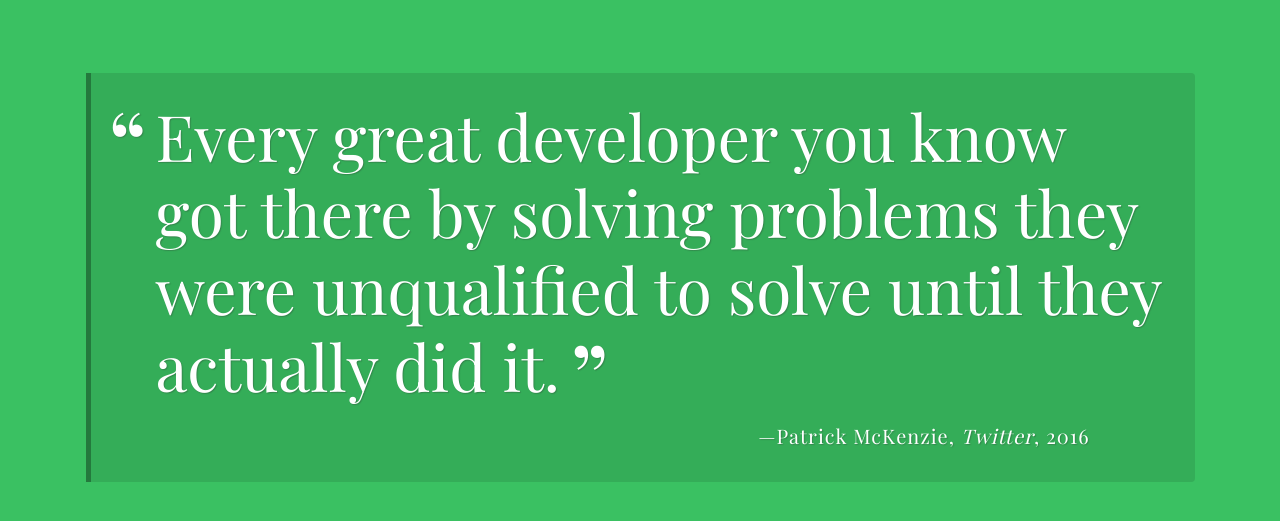
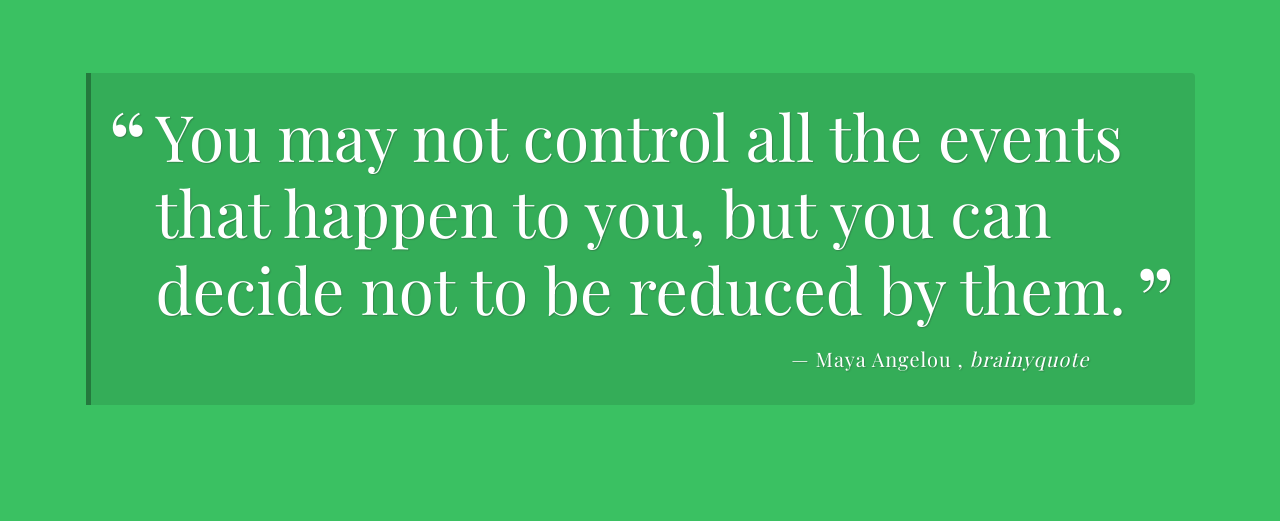
Before and after one commit to JazSanchez/TreehouseprojectOne, a plain HTML site: page index.html in a window 1280 px wide. Both pictures are taken after a click on the button "Show another quote". Shown: the part 147-668 px from the top of the page. Drawn offline with nearby package versions, Linux system fonts and the light colour scheme; a web font is replaced by a local one.

Commit message:
Created a code with two functions that generates different quotes randomly by a click of a button

```diff
--- a/js/script.js
+++ b/js/script.js
@@ -4,30 +4,96 @@ project 1 - A Random Quote Generator
 ******************************************/
 
 // For assistance:
-  // Check the "Project Resources" section of the project instructions
-  // Reach out in your Slack community - https://treehouse-fsjs-102.slack.com/app_redirect?channel=chit-chat
+// Check the "Project Resources" section of the project instructions
+// Reach out in your Slack community - https://treehouse-fsjs-102.slack.com/app_redirect?channel=chit-chat
 
 /***
- * `quotes` array
-***/
+ * 1. Created an array and assigned it to the variable quotes.
+ * 2. Added five objects to the array.
+ * 3. Each object contained two properties. The proprties added were "quote" and "source".
+ * 4. Added another property named "citation" to at least one of the objects within the array.
+ * 5. Added a second property named "year" to at least one of the objects within the array.
+ ***/
 
-
+const quotes = [
+  {
+    quote:
+      "If it's a good idea, go ahead and do it. It's much easier to apologize than it is to get permission.",
+    source: "Grace Hopper",
+    year: "July 1986",
+  },
+  {
+    quote:
+      "You may not control all the events that happen to you, but you can decide not to be reduced by them.",
+    source: "Maya Angelou",
+    citation: "brainyquote",
+  },
+  {
+    quote:
+      "I believe in being strong when everything seems to be going wrong. I believe that happy girls are the prettiest girls. I believe that tomorrow is another day and believe in miracles. ",
+    source: "Audery Hepburn",
+  },
+  {
+    quote:
+      "How wonderful it is that nobody need wait a single moment before starting to improve the world",
+    source: "Anne Frank",
+  },
+  {
+    quote:
+      " I raise up my voice -- not so that I can shout, but so that those without a voice can be heard...We cannot all succeed when half of us are held back.",
+    source: "Malala Yousafzai",
+  },
+];
 
 /***
  * `getRandomQuote` function
+ * 1. Created a function named "getRandomQuote"
+ * 2. Inside the function I created a variable named "ranNum" that used the functions Math.floor, Math.random and .length to generate a random number.
+ * 3. I created another variable named it "randomQuote" and stored the random quote generated through using the function stored in "ranNum" with the quotes array.
+ * 4. The function returned a random quote
+  /
+
 ***/
 
+function getRandomQuote() {
+  const ranNum = Math.floor(Math.random() * quotes.length);
+  const randomQuote = quotes[ranNum];
+  return randomQuote;
+}
 
+// 1. Create a function named printQuote()
 
-/***
- * `printQuote` function
-***/
+function printQuote() {
+  //2. Created a variable that calls out the getRandomQuote () within the printQuote() function
+  const getQuote = getRandomQuote();
+  // 3. Created a variable that initiates an HTML string.
+  // 4. Added a <p></p> element with the className "quote" and the quote property.
+  // 5. Added a second <p></p> elemnt eith the className "source" and source property. Leave the closing tag off for now.
+  // 6. Created an if statement that if the citation property exists it will concatenate a <span></span> element with the className "citation" and citation property to the HTML string.
+  // 7. Created an if statement that if the year property exists it will concatenate a <span></span> element with the className "year" and year property to the HTML string.
+  // 8. After the if statements, the closing </p> tag concatenates with the HTML string.
 
+  let html = `
+  <p class="quote" > ${getQuote.quote} </p>
+  <p class="source"> ${getQuote.source} `;
 
+  if (getQuote.citation) {
+    html += `<span  class="citation" >${getQuote.citation}</span> `;
+  }
 
+  if (getQuote.year) html += `<span class="year">${getQuote.year}</span>`;
+
+  html += ` </p> `;
+
+    // 9. Have the innerHTML of the quote-box divto equal the completed HTML string.
+
+  document.getElementById("quote-box").innerHTML = html;
+}
 /***
  * click event listener for the print quote button
  * DO NOT CHANGE THE CODE BELOW!!
-***/
+ ***/
 
-document.getElementById('load-quote').addEventListener("click", printQuote, false);
+document
+  .getElementById("load-quote")
+  .addEventListener("click", printQuote, false);
```
Also changed, not shown: index.html (+9 -2 lines).
